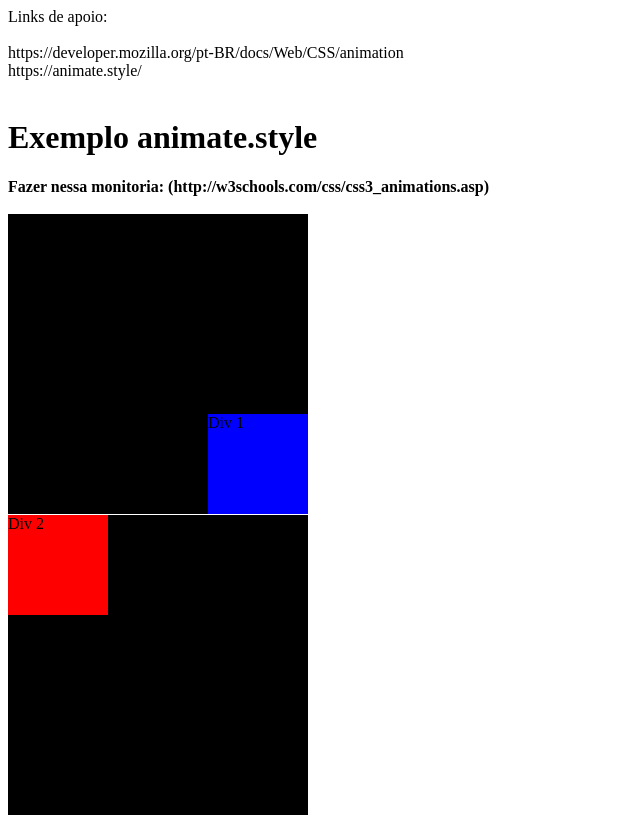
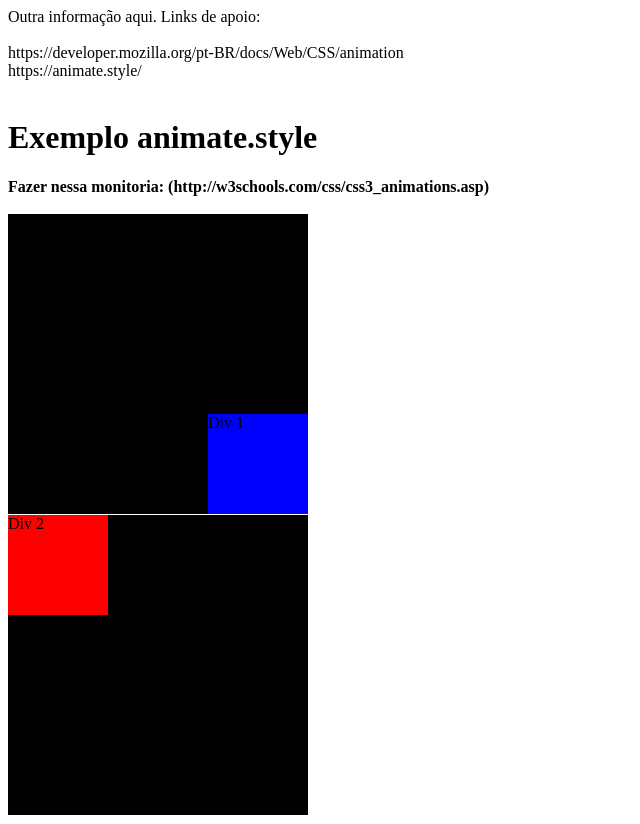
Before and after one commit to vnarcizo/padawan, a plain HTML site: page PadawanExemplo/index.html in a window 1280 px wide. Shown: the whole page, without its empty margins (0-640 px from the left). Drawn offline with nearby package versions, Linux system fonts and the light colour scheme.

Commit message:
Atualizando index

```diff
--- a/PadawanExemplo/index.html
+++ b/PadawanExemplo/index.html
@@ -9,7 +9,7 @@
 </head>
 <body>
 
-
+  Outra informação aqui.
   Links de apoio:
 <br>
 <br>
```
